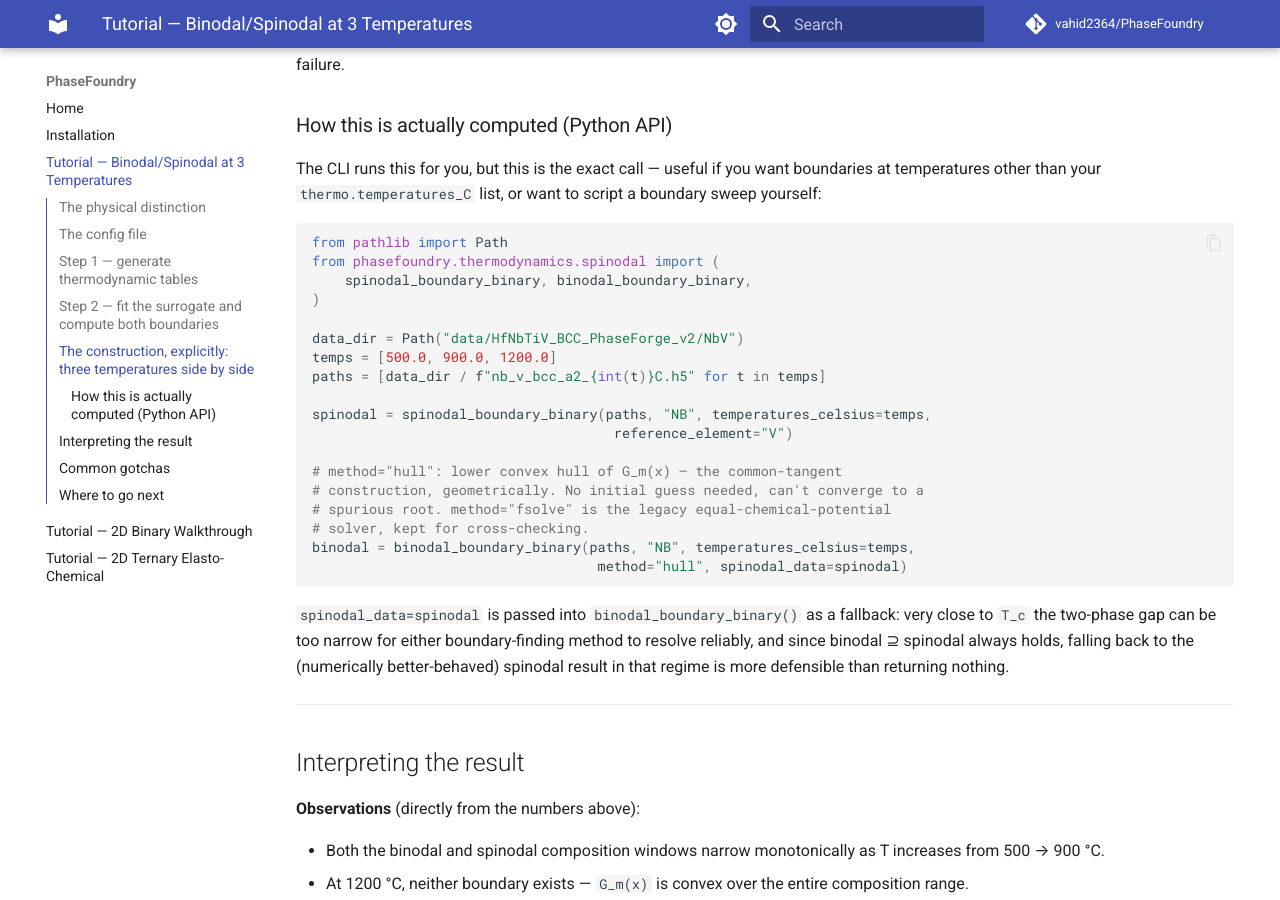
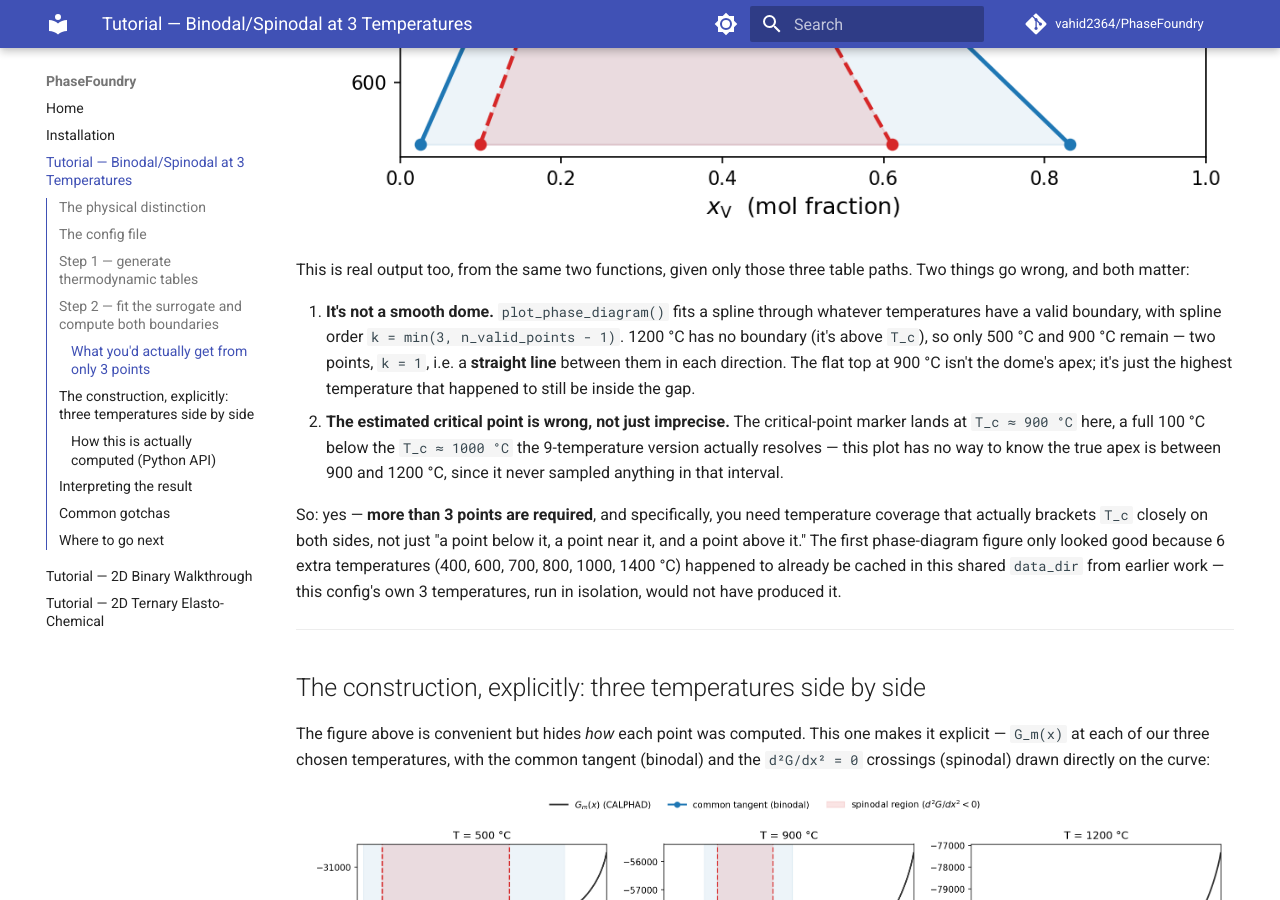
Before and after one commit to vahid2364/PhaseFoundry, an MkDocs documentation site: the page built from docs/tutorial_binodal_spinodal_3T.md, in a window 1280 px wide and 900 px high, scrolled down 4013 px. Built offline with MkDocs 1.6.1 and Material for MkDocs 9.7.7, drawn with Linux system fonts in a browser that asks for light colours; comment, search, counter and statistics services are not loaded; some of the changed text lies outside the part shown.

Commit message:
Show real cold-cache Step 1 output and demonstrate why 3 temperatures alone give a wrong dome/critical point

````diff
--- a/docs/tutorial_binodal_spinodal_3T.md
+++ b/docs/tutorial_binodal_spinodal_3T.md
@@ -88,17 +88,28 @@
 pf-generate --config configs/nb_v_binodal_spinodal_3T.yaml
 ```
 
+On a cold cache (no `nb_v_bcc_a2_{500,900,1200}C.h5` yet), this actually
+computes 198 `pycalphad` equilibria per temperature:
+
 ```
-500.0 °C  →  exists, skipping
-900.0 °C  →  exists, skipping
-1200.0 °C  →  exists, skipping
+Grid: 198 valid points, 2 elements
+  NB: [0.0050, 0.9950]  mean=0.5000
+  V: [0.0050, 0.9950]  mean=0.5000
+Computing thermodynamics: 100%|██████████| 198/198 [00:06<00:00, 30.5pt/s]
+Saved 198 points to .../nb_v_bcc_a2_500C.h5
+   500.0 °C  →  saved nb_v_bcc_a2_500C.h5
+  ... (repeats for 900 °C and 1200 °C)
 
 Done. 3 tables in .../data/HfNbTiV_BCC_PhaseForge_v2/NbV
 ```
 
-All three were already cached from earlier work in this same `data_dir`
-(shared across every Nb-V v2 tutorial/config), so this just confirms the
-files exist rather than recomputing anything.
+~23 s total (~7 s/temperature at ~30 equilibria/s) on this machine. Run it
+again and you'll instead see `exists, skipping` for all three — Step 1 only
+(re)computes a temperature if its HDF5 file isn't already in `data_dir`. If
+you're following along on a fresh clone, you'll see the full computed output
+above; if you've already run the other Nb-V tutorials first, you'll see
+`skipping`, since this `data_dir` is shared across every Nb-V v2
+tutorial/config.
 
 ## Step 2 — fit the surrogate and compute both boundaries
 
@@ -138,6 +149,38 @@
 below `T_c`, and both envelopes converge to the same point at `T_c` — both
 are direct consequences of the two boundaries' definitions above, not
 something imposed by the plotting code.
+
+### What you'd actually get from only 3 points
+
+The figure above benefits from 9 cached temperatures, not the 3 this
+config asks for. So: what does the dome look like built from **only**
+500, 900, and 1200 °C — i.e. deleting the other 6 cached tables first?
+
+![Dome built from only 3 temperatures — flat-topped, and a wrong critical point](images/tutorial_binodal_spinodal_3T/04_dome_3_points_only.png)
+
+This is real output too, from the same two functions, given only those
+three table paths. Two things go wrong, and both matter:
+
+1. **It's not a smooth dome.** `plot_phase_diagram()` fits a spline through
+   whatever temperatures have a valid boundary, with spline order
+   `k = min(3, n_valid_points - 1)`. 1200 °C has no boundary (it's above
+   `T_c`), so only 500 °C and 900 °C remain — two points, `k = 1`, i.e. a
+   **straight line** between them in each direction. The flat top at 900 °C
+   isn't the dome's apex; it's just the highest temperature that happened
+   to still be inside the gap.
+2. **The estimated critical point is wrong, not just imprecise.** The
+   critical-point marker lands at `T_c ≈ 900 °C` here, a full 100 °C below
+   the `T_c ≈ 1000 °C` the 9-temperature version actually resolves — this
+   plot has no way to know the true apex is between 900 and 1200 °C, since
+   it never sampled anything in that interval.
+
+So: yes — **more than 3 points are required**, and specifically, you need
+temperature coverage that actually brackets `T_c` closely on both sides,
+not just "a point below it, a point near it, and a point above it." The
+first phase-diagram figure only looked good because 6 extra temperatures
+(400, 600, 700, 800, 1000, 1400 °C) happened to already be cached in this
+shared `data_dir` from earlier work — this config's own 3 temperatures,
+run in isolation, would not have produced it.
 
 ---
 
@@ -226,6 +269,7 @@
 | Phase diagram shows more temperatures than your config lists | `data_dir` is shared and Step 2 globs everything cached there (see the Step 2 note above) — use a dedicated empty `data_dir` if you want it limited to exactly your configured temperatures. |
 | Binodal and spinodal boundaries look identical very close to `T_c` | Expected — they coincide exactly at `T_c`, so near it the two methods can legitimately agree to within numerical tolerance. |
 | `method="hull"` and `method="fsolve"` disagree noticeably | `"fsolve"` depends on hardcoded initial guesses and can miss a root the hull method finds (or vice versa, rarely); `"hull"` is the default/more robust choice for exactly this reason — cross-check with `"fsolve"` only if you have a specific reason to distrust the hull result. |
+| Dome looks flat-topped / trapezoidal, or the critical-point marker looks too low | Too few temperatures with a valid boundary — `plot_phase_diagram()`'s spline order is `k = min(3, n_valid - 1)`, so 2 valid points gives a straight line, not a dome. Add more temperatures, concentrated near where you expect `T_c` (see the 3-point-only comparison above). |
 
 ## Where to go next
 
````
Also changed, not shown: docs/images/tutorial_binodal_spinodal_3T/04_dome_3_points_only.png (added).
